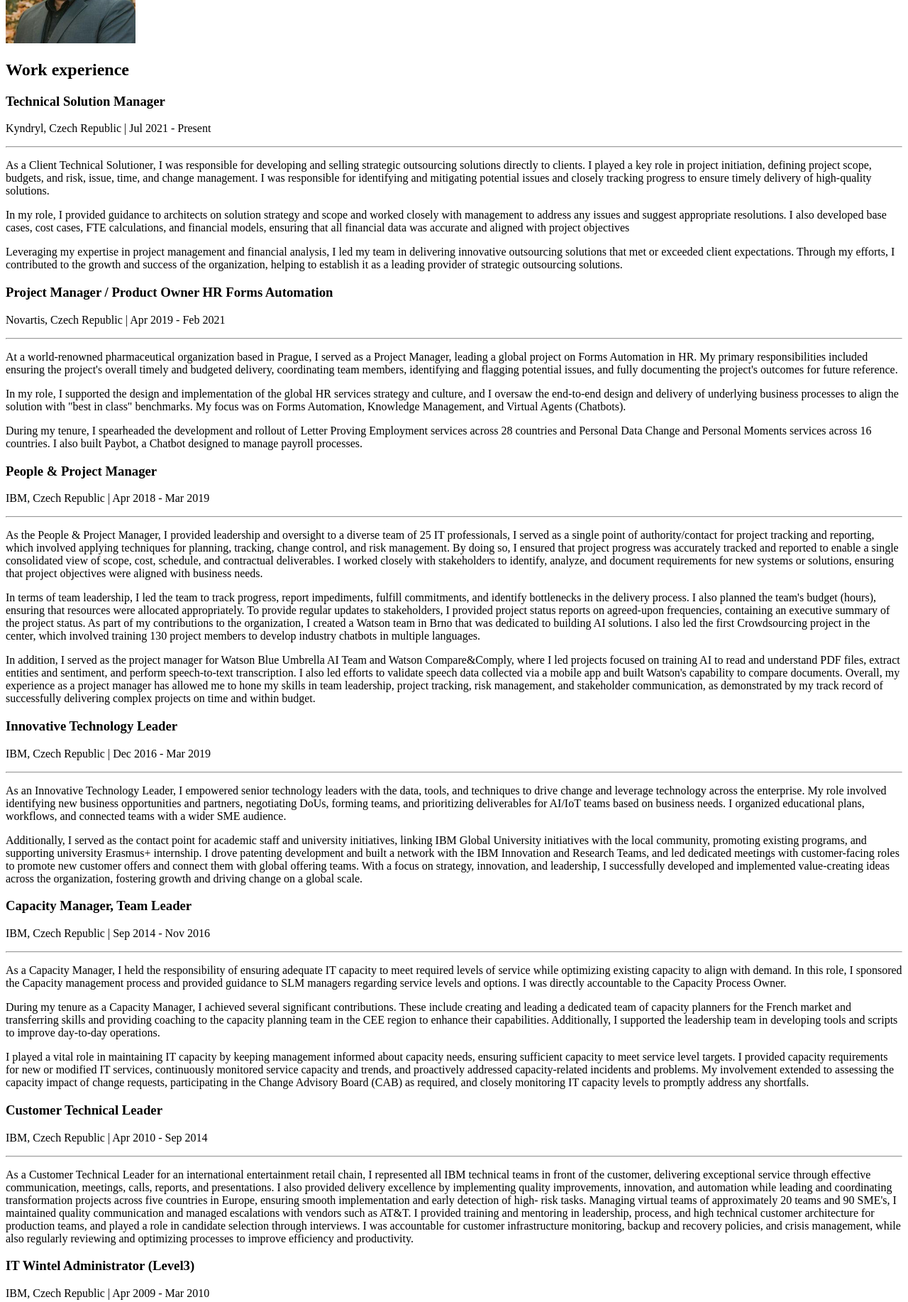
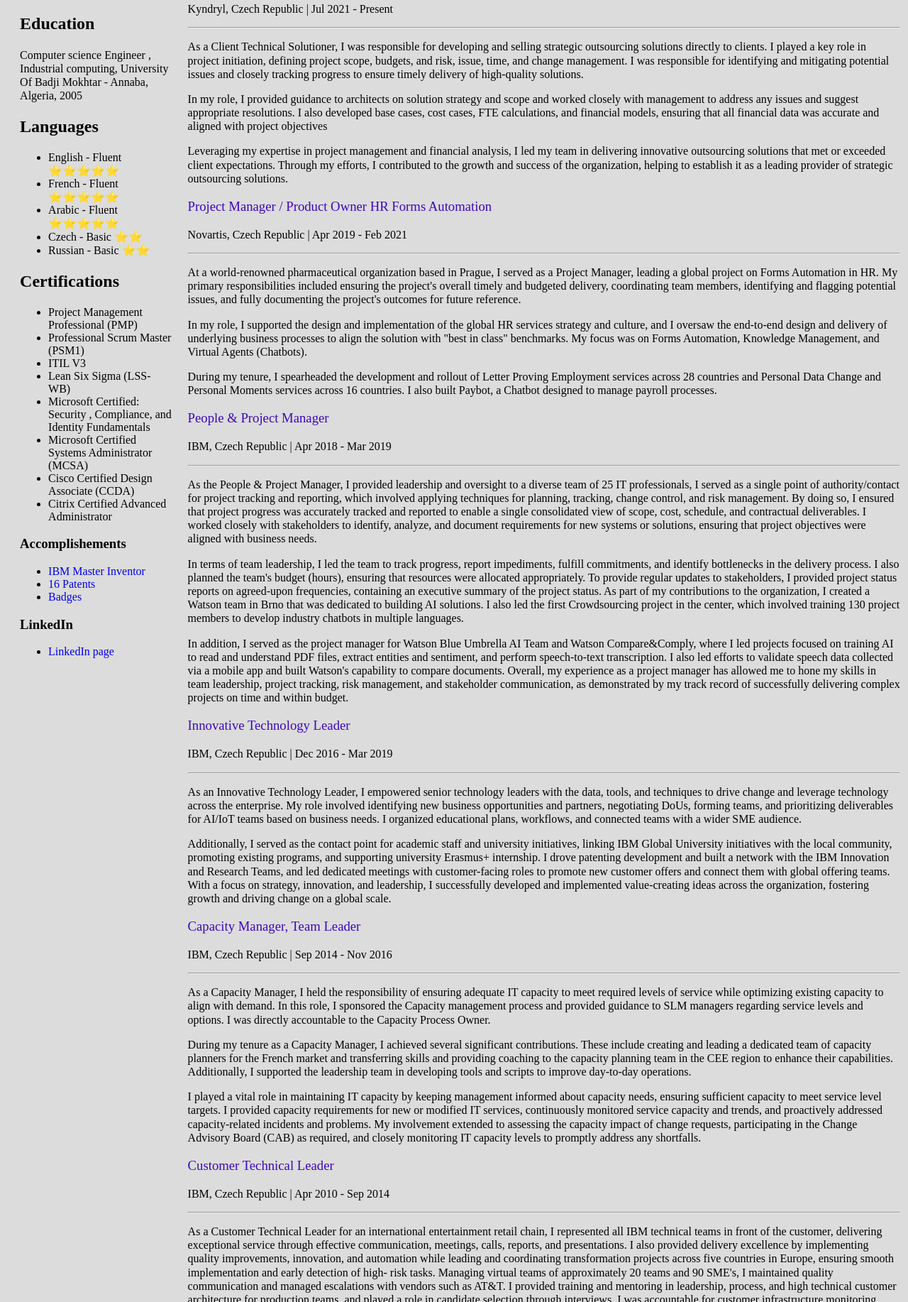
Before and after one commit to moncefbenboubakeur/Moncef-s-CV, a plain HTML site: page index.html in a window 1280 px wide. Shown: the part 179-2013 px from the top of the page at 71% size. Drawn offline with Linux system fonts and the light colour scheme.

Commit message:
Add files via upload

```diff
--- /dev/null
+++ b/css/style.css
@@ -0,0 +1,37 @@
+body {
+    background-color: gainsboro;
+}
+
+footer {
+    text-align: center;
+}
+
+a {
+    text-decoration: none;
+}
+td {
+    vertical-align: top;
+}
+
+h1 {
+        font-weight: 700;
+        line-height: 1.2;
+}
+
+h2 {
+        font-weight: 500;
+        line-height: 1.2;
+        font-weight: bold;
+        /* color: blueviolet; */
+}
+
+.jobs {
+    font-weight: 300;
+    line-height: 1.2;
+    color: rgb(61, 6, 191);
+}
+
+p {
+    font-weight: 100;
+    line-height: 1.2;
+}
--- a/index.html
+++ b/index.html
@@ -1,147 +1,27 @@
 <!DOCTYPE html>
 <html lang="en">
   <head>
-    <meta charset="UTF-8">
-    <meta name="viewport" content="width=device-width, initial-scale=1.0">
+    <meta charset="UTF-8" />
+    <meta name="viewport" content="width=device-width, initial-scale=1.0" />
     <title>My Resume</title>
+    <link rel="stylesheet" href="css/style.css" />
   </head>
+
   <body>
-    <h1>Moncef Benboubakeur</h1>
-    <img src="./assets/images/Photo.png" alt="Moncef's picture">
-    <h2>Work experience</h2>
-    <h3>Technical Solution Manager</h3>
-    <p>Kyndryl, Czech Republic | Jul 2021 - Present</p>
-    <hr>
-    <p>As a Client Technical Solutioner, I was responsible for developing and selling strategic
-    outsourcing solutions directly to clients. I played a key role in project initiation,
-    defining project scope, budgets, and risk, issue, time, and change management. I was
-    responsible for identifying and mitigating potential issues and closely tracking
-    progress to ensure timely delivery of high-quality solutions.</p>
-    <p>In my role, I provided guidance to architects on solution strategy and scope and
-    worked closely with management to address any issues and suggest appropriate
-    resolutions. I also developed base cases, cost cases, FTE calculations, and financial
-    models, ensuring that all financial data was accurate and aligned with project
-    objectives</p>
-    <p>Leveraging my expertise in project management and financial analysis, I led my team
-    in delivering innovative outsourcing solutions that met or exceeded client
-    expectations. Through my efforts, I contributed to the growth and success of the
-    organization, helping to establish it as a leading provider of strategic outsourcing
-    solutions.</p>
-    <h3>Project Manager / Product Owner HR Forms Automation</h3>
-    <p>Novartis, Czech Republic | Apr 2019 - Feb 2021</p>
-    <hr>
-    <p>At a world-renowned pharmaceutical organization based in Prague, I served as a
-    Project Manager, leading a global project on Forms Automation in HR. My primary
-    responsibilities included ensuring the project's overall timely and budgeted delivery,
-    coordinating team members, identifying and flagging potential issues, and fully
-    documenting the project's outcomes for future reference.</p>
-    <p>In my role, I supported the design and implementation of the global HR services
-    strategy and culture, and I oversaw the end-to-end design and delivery of underlying
-    business processes to align the solution with "best in class" benchmarks. My focus
-    was on Forms Automation, Knowledge Management, and Virtual Agents (Chatbots).
+    <table width="100%">
+      <tbody>
+        <td width="20%">
+          <aside>
+            <table width="100%">
+              <tbody>
+                <td width="5%"></td>
+                <td>
+                  <img src="./assets/images/Photo.png" alt="Moncef's picture" />
+                  <h2>Education</h2>
+                  <p>
+                    Computer science Engineer , Industrial computing, University
+                    Of Badji Mokhtar - Annaba, Algeria, 2005
                   </p>
-    <p>During my tenure, I spearheaded the development and rollout of Letter Proving
-    Employment services across 28 countries and Personal Data Change and Personal
-    Moments services across 16 countries. I also built Paybot, a Chatbot designed to
-    manage payroll processes.</p>
-    <h3>People & Project Manager</h3>
-    <p>IBM, Czech Republic | Apr 2018 - Mar 2019</p>
-    <hr>
-    <p>As the People & Project Manager, I provided leadership and oversight to a diverse
-    team of 25 IT professionals, I served as a single point of authority/contact for project
-    tracking and reporting, which involved applying techniques for planning, tracking,
-    change control, and risk management. By doing so, I ensured that project progress
-    was accurately tracked and reported to enable a single consolidated view of scope,
-    cost, schedule, and contractual deliverables. I worked closely with stakeholders to
-    identify, analyze, and document requirements for new systems or solutions, ensuring
-    that project objectives were aligned with business needs.</p>
-    <p>In terms of team leadership, I led the team to track progress, report impediments,
-    fulfill commitments, and identify bottlenecks in the delivery process. I also planned
-    the team's budget (hours), ensuring that resources were allocated appropriately.
-    To provide regular updates to stakeholders, I provided project status reports on
-    agreed-upon frequencies, containing an executive summary of the project status.
-    As part of my contributions to the organization, I created a Watson team in Brno that
-    was dedicated to building AI solutions. I also led the first Crowdsourcing project in
-    the center, which involved training 130 project members to develop industry
-    chatbots in multiple languages.</p>
-    <p>In addition, I served as the project manager for Watson Blue Umbrella AI Team and
-    Watson Compare&Comply, where I led projects focused on training AI to read and
-    understand PDF files, extract entities and sentiment, and perform speech-to-text
-    transcription. I also led efforts to validate speech data collected via a mobile app and
-    built Watson's capability to compare documents.
-    Overall, my experience as a project manager has allowed me to hone my skills in team
-    leadership, project tracking, risk management, and stakeholder communication, as
-    demonstrated by my track record of successfully delivering complex projects on time
-    and within budget.</p>
-    <h3>Innovative Technology Leader</h3>
-    <p>IBM, Czech Republic | Dec 2016 - Mar 2019</p>
-    <hr>
-    <p>As an Innovative Technology Leader, I empowered senior technology leaders with the
-    data, tools, and techniques to drive change and leverage technology across the
-    enterprise. My role involved identifying new business opportunities and partners,
-    negotiating DoUs, forming teams, and prioritizing deliverables for AI/IoT teams
-    based on business needs. I organized educational plans, workflows, and connected
-    teams with a wider SME audience.</p>
-    <p>Additionally, I served as the contact point for academic staff and university initiatives,
-    linking IBM Global University initiatives with the local community, promoting
-    existing programs, and supporting university Erasmus+ internship. I drove patenting
-    development and built a network with the IBM Innovation and Research Teams, and
-    led dedicated meetings with customer-facing roles to promote new customer offers
-    and connect them with global offering teams. With a focus on strategy, innovation,
-    and leadership, I successfully developed and implemented value-creating ideas across
-    the organization, fostering growth and driving change on a global scale.</p>
-    <h3>Capacity Manager, Team Leader</h3>
-    <p>IBM, Czech Republic | Sep 2014 - Nov 2016</p>
-    <hr>
-    <p>As a Capacity Manager, I held the responsibility of ensuring adequate IT capacity to
-    meet required levels of service while optimizing existing capacity to align with
-    demand. In this role, I sponsored the Capacity management process and provided
-    guidance to SLM managers regarding service levels and options. I was directly
-    accountable to the Capacity Process Owner.</p>
-    <p>During my tenure as a Capacity Manager, I achieved several significant contributions.
-    These include creating and leading a dedicated team of capacity planners for the
-    French market and transferring skills and providing coaching to the capacity planning
-    team in the CEE region to enhance their capabilities. Additionally, I supported the
-    leadership team in developing tools and scripts to improve day-to-day operations.</p>
-    <p>I played a vital role in maintaining IT capacity by keeping management informed
-    about capacity needs, ensuring sufficient capacity to meet service level targets. I
-    provided capacity requirements for new or modified IT services, continuously
-    monitored service capacity and trends, and proactively addressed capacity-related
-    incidents and problems. My involvement extended to assessing the capacity impact of
-    change requests, participating in the Change Advisory Board (CAB) as required, and
-    closely monitoring IT capacity levels to promptly address any shortfalls.</p>
-    <h3>Customer Technical Leader</h3>
-    <p>IBM, Czech Republic | Apr 2010 - Sep 2014</p>
-    <hr>
-    <p>As a Customer Technical Leader for an international entertainment retail chain, I
-    represented all IBM technical teams in front of the customer, delivering exceptional
-    service through effective communication, meetings, calls, reports, and presentations. I
-    also provided delivery excellence by implementing quality improvements, innovation,
-    and automation while leading and coordinating transformation projects across five
-    countries in Europe, ensuring smooth implementation and early detection of high-
-    risk tasks. Managing virtual teams of approximately 20 teams and 90 SME's, I
-    maintained quality communication and managed escalations with vendors such as
-    AT&T. I provided training and mentoring in leadership, process, and high technical
-    customer architecture for production teams, and played a role in candidate selection
-    through interviews. I was accountable for customer infrastructure monitoring,
-    backup and recovery policies, and crisis management, while also regularly reviewing
-    and optimizing processes to improve efficiency and productivity.</p>
-    <h3>IT Wintel Administrator (Level3)</h3>
-    <p>IBM, Czech Republic | Apr 2009 - Mar 2010</p>
-    <hr>
-    <p>As a Technical Support Specialist, I was responsible for addressing and resolving
-    incident, problem, and change tickets related to client servers. This required
-    analyzing and diagnosing issues, and implementing necessary hardware and/or
-    software changes to ensure continuous service improvement. Additionally, I worked
-    towards standardizing repeatable tasks and processes across multiple accounts
-    within the team, while providing coaching and mentoring to junior team members. I
-    also contributed as a member of the Windows Build team, which involved in building
-    new virtual servers based on customer requests.</p>
-
-    <h2>Education</h2>
-    <p>Computer science Engineer ,
-    Industrial computing, University Of
-    Badji Mokhtar - Annaba, Algeria, 2005</p>
 
                   <h2>Languages</h2>
                   <ul>
@@ -158,32 +38,250 @@
                     <li>Professional Scrum Master (PSM1)</li>
                     <li>ITIL V3</li>
                     <li>Lean Six Sigma (LSS-WB)</li>
-        <li>Microsoft Certified: Security , Compliance,
-    and Identity Fundamentals</li>
-        <li>Microsoft Certified Systems Administrator
-    (MCSA)</li>
+                    <li>
+                      Microsoft Certified: Security , Compliance, and Identity
+                      Fundamentals
+                    </li>
+                    <li>Microsoft Certified Systems Administrator (MCSA)</li>
                     <li>Cisco Certified Design Associate (CCDA)</li>
                     <li>Citrix Certified Advanced Administrator</li>
                   </ul>
 
                   <h3>Accomplishements</h3>
                   <ul>
-        <li><a href="https://www.youracclaim.com/badges/abda805a-ff0d-4512-
-    9440-b9041263c5f6">IBM Master Inventor</a></li>
-        <li><a href="https://patents.google.com/?inventor=moncef+benboubakeur">16 Patents</a></li>
-        <li><a href="https://www.youracclaim.com/users/moncef-
-    benboubakeur.4f895cb3/badges">Badges</a></li>
+                    <li>
+                      <a
+                        href="https://www.youracclaim.com/badges/abda805a-ff0d-4512-
+    9440-b9041263c5f6"
+                        >IBM Master Inventor
+                      </a>
+                    </li>
+                    <li>
+                      <a
+                        href="https://patents.google.com/?inventor=moncef+benboubakeur"
+                        >16 Patents</a
+                      >
+                    </li>
+                    <li>
+                      <a
+                        href="https://www.youracclaim.com/users/moncef-
+    benboubakeur.4f895cb3/badges"
+                        >Badges</a
+                      >
+                    </li>
                   </ul>
 
                   <h3>LinkedIn</h3>
                   <ul>
-        <li><a href="https://www.linkedin.com/in/moncef-benboubakeur-
-    0b715391/">LinkedIn page</a></li>
+                    <li>
+                      <a
+                        href="https://www.linkedin.com/in/moncef-benboubakeur-
+    0b715391/"
+                        >LinkedIn page</a
+                      >
+                    </li>
                   </ul>
+                </td>
+                <td width="5%"></td>
+              </tbody>
+            </table>
+          </aside>
+        </td>
+        <td>
+          <h1>Moncef Benboubakeur</h1>
+          <h2>Work experience</h2>
+          <h3 class="jobs">Technical Solution Manager</h3>
+          <p>Kyndryl, Czech Republic | Jul 2021 - Present</p>
+          <hr />
+          <p>
+            As a Client Technical Solutioner, I was responsible for developing
+            and selling strategic outsourcing solutions directly to clients. I
+            played a key role in project initiation, defining project scope,
+            budgets, and risk, issue, time, and change management. I was
+            responsible for identifying and mitigating potential issues and
+            closely tracking progress to ensure timely delivery of high-quality
+            solutions.
+          </p>
+          <p>
+            In my role, I provided guidance to architects on solution strategy
+            and scope and worked closely with management to address any issues
+            and suggest appropriate resolutions. I also developed base cases,
+            cost cases, FTE calculations, and financial models, ensuring that
+            all financial data was accurate and aligned with project objectives
+          </p>
+          <p>
+            Leveraging my expertise in project management and financial
+            analysis, I led my team in delivering innovative outsourcing
+            solutions that met or exceeded client expectations. Through my
+            efforts, I contributed to the growth and success of the
+            organization, helping to establish it as a leading provider of
+            strategic outsourcing solutions.
+          </p>
+          <h3 class="jobs">
+            Project Manager / Product Owner HR Forms Automation
+          </h3>
+          <p>Novartis, Czech Republic | Apr 2019 - Feb 2021</p>
+          <hr />
+          <p>
+            At a world-renowned pharmaceutical organization based in Prague, I
+            served as a Project Manager, leading a global project on Forms
+            Automation in HR. My primary responsibilities included ensuring the
+            project's overall timely and budgeted delivery, coordinating team
+            members, identifying and flagging potential issues, and fully
+            documenting the project's outcomes for future reference.
+          </p>
+          <p>
+            In my role, I supported the design and implementation of the global
+            HR services strategy and culture, and I oversaw the end-to-end
+            design and delivery of underlying business processes to align the
+            solution with "best in class" benchmarks. My focus was on Forms
+            Automation, Knowledge Management, and Virtual Agents (Chatbots).
+          </p>
+          <p>
+            During my tenure, I spearheaded the development and rollout of
+            Letter Proving Employment services across 28 countries and Personal
+            Data Change and Personal Moments services across 16 countries. I
+            also built Paybot, a Chatbot designed to manage payroll processes.
+          </p>
+          <h3 class="jobs">People & Project Manager</h3>
+          <p>IBM, Czech Republic | Apr 2018 - Mar 2019</p>
+          <hr />
+          <p>
+            As the People & Project Manager, I provided leadership and oversight
+            to a diverse team of 25 IT professionals, I served as a single point
+            of authority/contact for project tracking and reporting, which
+            involved applying techniques for planning, tracking, change control,
+            and risk management. By doing so, I ensured that project progress
+            was accurately tracked and reported to enable a single consolidated
+            view of scope, cost, schedule, and contractual deliverables. I
+            worked closely with stakeholders to identify, analyze, and document
+            requirements for new systems or solutions, ensuring that project
+            objectives were aligned with business needs.
+          </p>
+          <p>
+            In terms of team leadership, I led the team to track progress,
+            report impediments, fulfill commitments, and identify bottlenecks in
+            the delivery process. I also planned the team's budget (hours),
+            ensuring that resources were allocated appropriately. To provide
+            regular updates to stakeholders, I provided project status reports
+            on agreed-upon frequencies, containing an executive summary of the
+            project status. As part of my contributions to the organization, I
+            created a Watson team in Brno that was dedicated to building AI
+            solutions. I also led the first Crowdsourcing project in the center,
+            which involved training 130 project members to develop industry
+            chatbots in multiple languages.
+          </p>
+          <p>
+            In addition, I served as the project manager for Watson Blue
+            Umbrella AI Team and Watson Compare&Comply, where I led projects
+            focused on training AI to read and understand PDF files, extract
+            entities and sentiment, and perform speech-to-text transcription. I
+            also led efforts to validate speech data collected via a mobile app
+            and built Watson's capability to compare documents. Overall, my
+            experience as a project manager has allowed me to hone my skills in
+            team leadership, project tracking, risk management, and stakeholder
+            communication, as demonstrated by my track record of successfully
+            delivering complex projects on time and within budget.
+          </p>
+          <h3 class="jobs">Innovative Technology Leader</h3>
+          <p>IBM, Czech Republic | Dec 2016 - Mar 2019</p>
+          <hr />
+          <p>
+            As an Innovative Technology Leader, I empowered senior technology
+            leaders with the data, tools, and techniques to drive change and
+            leverage technology across the enterprise. My role involved
+            identifying new business opportunities and partners, negotiating
+            DoUs, forming teams, and prioritizing deliverables for AI/IoT teams
+            based on business needs. I organized educational plans, workflows,
+            and connected teams with a wider SME audience.
+          </p>
+          <p>
+            Additionally, I served as the contact point for academic staff and
+            university initiatives, linking IBM Global University initiatives
+            with the local community, promoting existing programs, and
+            supporting university Erasmus+ internship. I drove patenting
+            development and built a network with the IBM Innovation and Research
+            Teams, and led dedicated meetings with customer-facing roles to
+            promote new customer offers and connect them with global offering
+            teams. With a focus on strategy, innovation, and leadership, I
+            successfully developed and implemented value-creating ideas across
+            the organization, fostering growth and driving change on a global
+            scale.
+          </p>
+          <h3 class="jobs">Capacity Manager, Team Leader</h3>
+          <p>IBM, Czech Republic | Sep 2014 - Nov 2016</p>
+          <hr />
+          <p>
+            As a Capacity Manager, I held the responsibility of ensuring
+            adequate IT capacity to meet required levels of service while
+            optimizing existing capacity to align with demand. In this role, I
+            sponsored the Capacity management process and provided guidance to
+            SLM managers regarding service levels and options. I was directly
+            accountable to the Capacity Process Owner.
+          </p>
+          <p>
+            During my tenure as a Capacity Manager, I achieved several
+            significant contributions. These include creating and leading a
+            dedicated team of capacity planners for the French market and
+            transferring skills and providing coaching to the capacity planning
+            team in the CEE region to enhance their capabilities. Additionally,
+            I supported the leadership team in developing tools and scripts to
+            improve day-to-day operations.
+          </p>
+          <p>
+            I played a vital role in maintaining IT capacity by keeping
+            management informed about capacity needs, ensuring sufficient
+            capacity to meet service level targets. I provided capacity
+            requirements for new or modified IT services, continuously monitored
+            service capacity and trends, and proactively addressed
+            capacity-related incidents and problems. My involvement extended to
+            assessing the capacity impact of change requests, participating in
+            the Change Advisory Board (CAB) as required, and closely monitoring
+            IT capacity levels to promptly address any shortfalls.
+          </p>
+          <h3 class="jobs">Customer Technical Leader</h3>
+          <p>IBM, Czech Republic | Apr 2010 - Sep 2014</p>
+          <hr />
+          <p>
+            As a Customer Technical Leader for an international entertainment
+            retail chain, I represented all IBM technical teams in front of the
+            customer, delivering exceptional service through effective
+            communication, meetings, calls, reports, and presentations. I also
+            provided delivery excellence by implementing quality improvements,
+            innovation, and automation while leading and coordinating
+            transformation projects across five countries in Europe, ensuring
+            smooth implementation and early detection of high- risk tasks.
+            Managing virtual teams of approximately 20 teams and 90 SME's, I
+            maintained quality communication and managed escalations with
+            vendors such as AT&T. I provided training and mentoring in
+            leadership, process, and high technical customer architecture for
+            production teams, and played a role in candidate selection through
+            interviews. I was accountable for customer infrastructure
+            monitoring, backup and recovery policies, and crisis management,
+            while also regularly reviewing and optimizing processes to improve
+            efficiency and productivity.
+          </p>
+          <h3 class="jobs">IT Wintel Administrator (Level3)</h3>
+          <p>IBM, Czech Republic | Apr 2009 - Mar 2010</p>
+          <hr />
+          <p>
+            As a Technical Support Specialist, I was responsible for addressing
+            and resolving incident, problem, and change tickets related to
+            client servers. This required analyzing and diagnosing issues, and
+            implementing necessary hardware and/or software changes to ensure
+            continuous service improvement. Additionally, I worked towards
+            standardizing repeatable tasks and processes across multiple
+            accounts within the team, while providing coaching and mentoring to
+            junior team members. I also contributed as a member of the Windows
+            Build team, which involved in building new virtual servers based on
+            customer requests.
+          </p>
+        </td>
+      </tbody>
+    </table>
+
     <footer>
       <p>© 2024 Moncef Benboubakeur</p>
     </footer>
-
-
   </body>
 </html>
```
Lines whose indentation alone changed are shown as unchanged.
